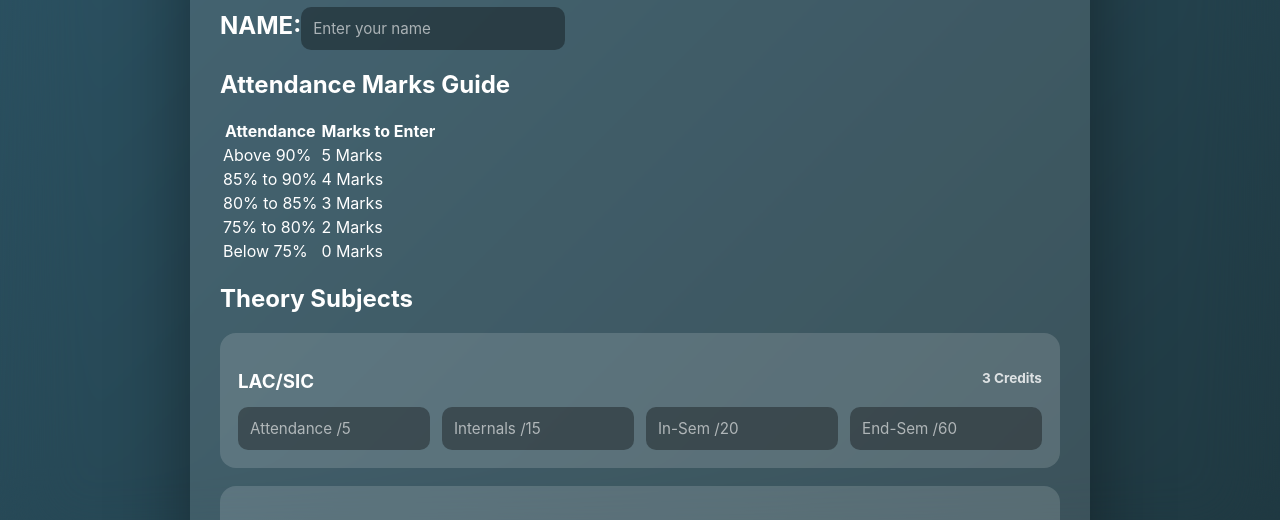
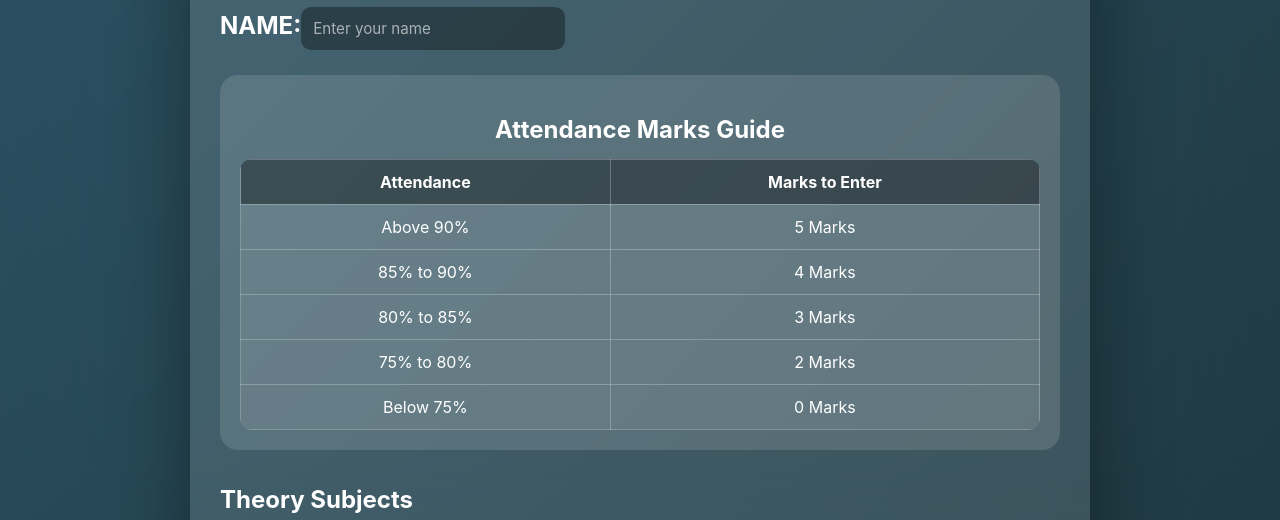
Before and after one commit to Krutant393/fy-sgpa-calculator-sem1, a plain HTML site: page index.html in a window 1280 px wide. Shown: the part 237-757 px from the top of the page. Drawn offline with Linux system fonts and the light colour scheme.

Commit message:
Update style.css

```diff
--- a/style.css
+++ b/style.css
@@ -155,3 +155,38 @@ border: 1px rgb(12, 166, 22);
   width: 20;
   height: 20px;
 }
+
+.attendance-section {
+  margin: 25px 0 35px;
+  background: rgba(255, 255, 255, 0.13);
+  padding: 20px;
+  border-radius: 18px;
+}
+
+.attendance-section h2 {
+  text-align: center;
+  margin-bottom: 15px;
+}
+
+.attendance-table {
+  width: 100%;
+  border-collapse: collapse;
+  overflow: hidden;
+  border-radius: 12px;
+}
+
+.attendance-table th,
+.attendance-table td {
+  border: 1px solid rgba(255, 255, 255, 0.25);
+  padding: 12px;
+  text-align: center;
+}
+
+.attendance-table th {
+  background: rgba(0, 0, 0, 0.35);
+  color: #fff;
+}
+
+.attendance-table td {
+  background: rgba(255, 255, 255, 0.08);
+}
```
